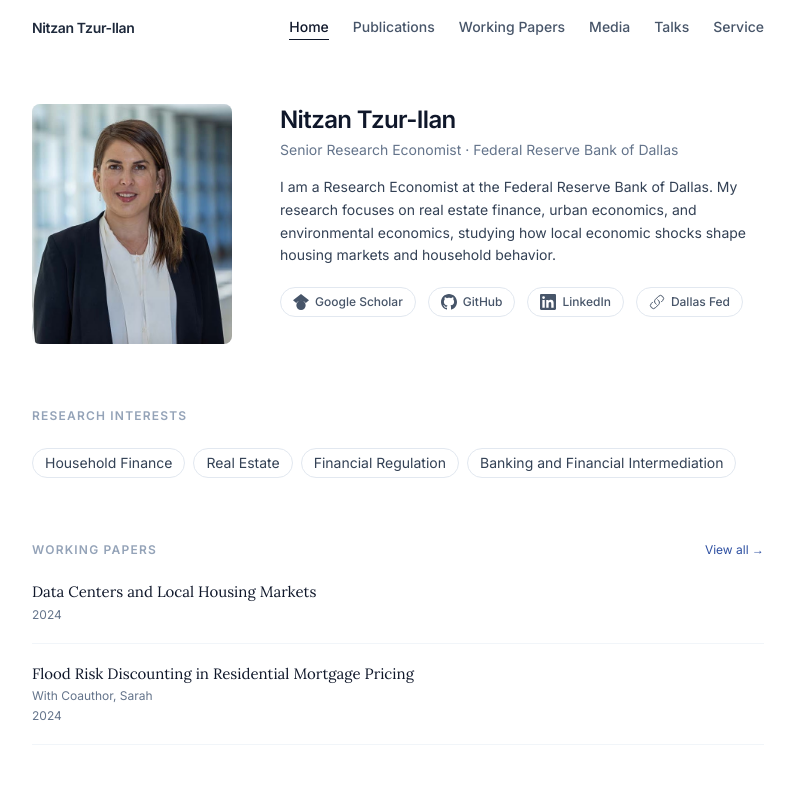
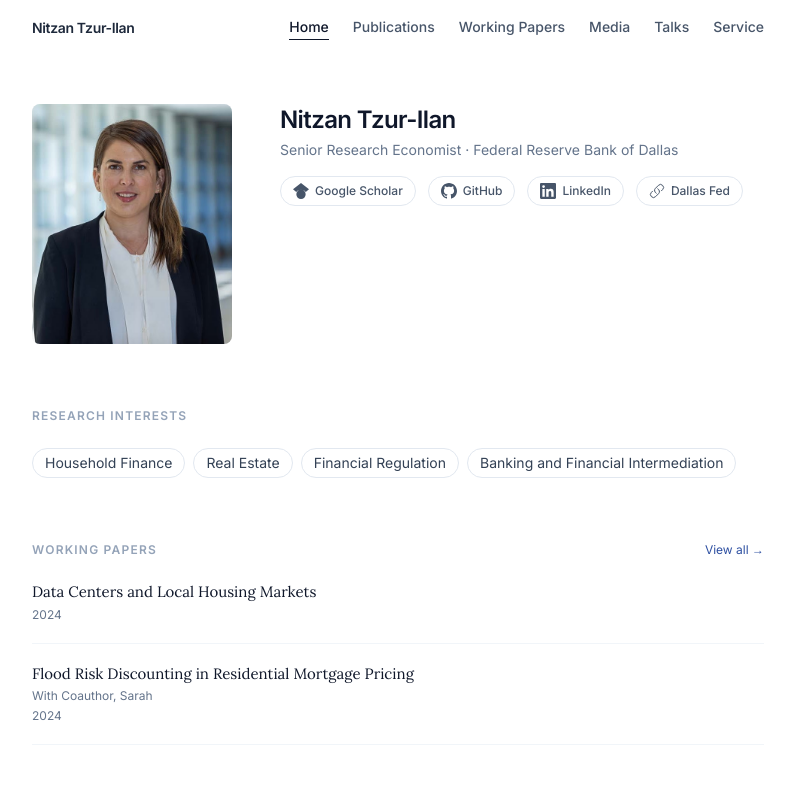
Before and after one commit to nitzantzur/website, a React (Vite) app: page / in a window 1280 px wide. Shown: the top 800 px of the page, without its empty margins (242-1037 px from the left). Built offline with nearby package versions, Linux system fonts and the light colour scheme.

Commit message:
Remove bio_short text from home page
Co-Authored-By: Claude Sonnet 4.6 <noreply@anthropic.com>

```diff
--- a/src/content/bio.json
+++ b/src/content/bio.json
@@ -6,7 +6,7 @@
   "location": "Dallas, TX",
   "email": "nitzan.tzur-ilan@dal.frb.org",
   "photo": "/photo.jpg",
-  "bio_short": "I am a Research Economist at the Federal Reserve Bank of Dallas. My research focuses on real estate finance, urban economics, and environmental economics, studying how local economic shocks shape housing markets and household behavior.",
+  "bio_short": "",
   "bio_long": "I am a Research Economist at the Federal Reserve Bank of Dallas. My research lies at the intersection of real estate finance, urban economics, and environmental economics. I study how local shocks — from credit market policy to large infrastructure investments — affect housing prices, rents, migration, and consumer spending. My ongoing work examines the local effects of data center openings on residential real estate markets. I use quasi-experimental methods, including event studies and difference-in-differences designs, applied to large administrative and transaction-level datasets.",
   "research_interests": [
     "Household Finance",
--- a/src/pages/Home.tsx
+++ b/src/pages/Home.tsx
@@ -89,9 +89,11 @@ export default function Home() {
             <p className="text-sm text-slate-500 mb-4">
               {bio.title} &middot; {bio.institution}
             </p>
-            <p className="text-sm text-slate-700 leading-relaxed max-w-prose mb-5">
-              {bio.bio_short}
-            </p>
+            {bio.bio_short && (
+              <p className="text-sm text-slate-700 leading-relaxed max-w-prose mb-5">
+                {bio.bio_short}
+              </p>
+            )}
 
             {/* External links */}
             {links.length > 0 && (
```
